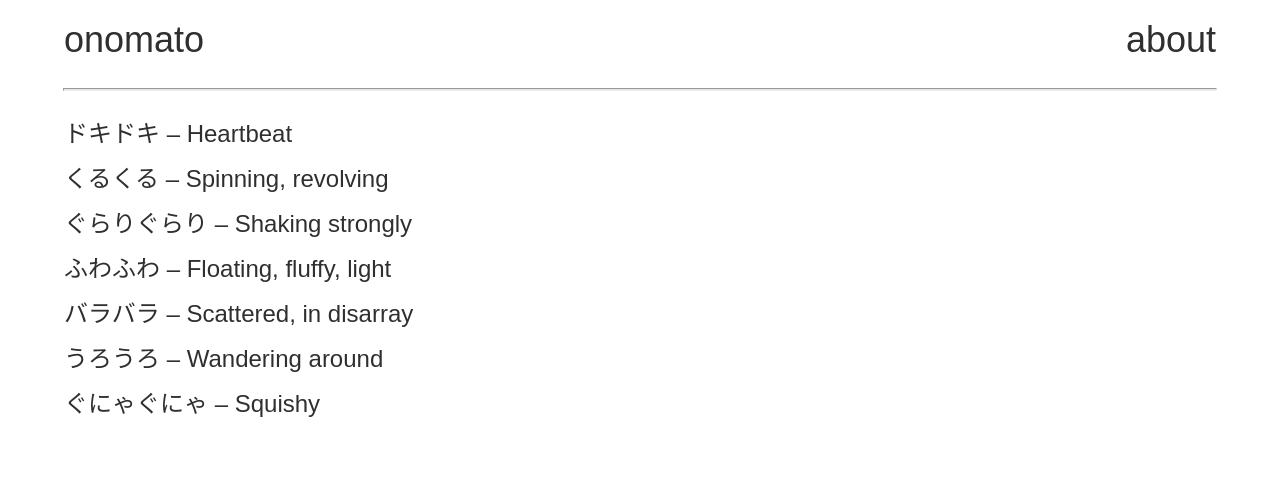
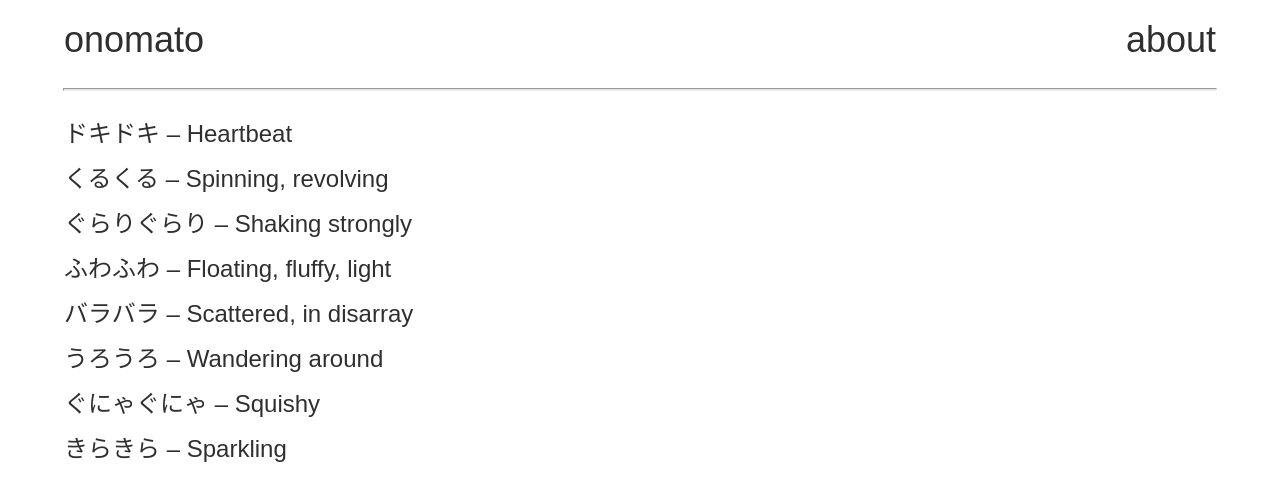
Before and after one commit to leedoughty/japanese-onomatopoeia, a React (Create React App) app: page / in a window 1280 px wide. Shown: the top 500 px of the page. Built offline with nearby package versions, Linux system fonts and the light colour scheme.

Commit message:
Add kirakira component

```diff
--- a/src/japaneseOnomatopoeia.json
+++ b/src/japaneseOnomatopoeia.json
@@ -75,5 +75,16 @@
         "sentenceMeaning": "The pillow was very squishy"
       }
     ]
+  },
+  {
+    "id": "kirakira",
+    "word": "きらきら",
+    "meaning": "Sparkling",
+    "sentences": [
+      {
+        "sentence": "星はきらきらと輝いた",
+        "sentenceMeaning": "The stars sparkled"
+      }
+    ]
   }
 ]
--- /dev/null
+++ b/src/word-animations/Kirakira.js
@@ -0,0 +1,11 @@
+import React from "react";
+
+function Kirakira() {
+  return (
+    <div>
+      <h1>きらきら</h1>
+    </div>
+  );
+}
+
+export default Kirakira;
--- a/src/word-animations/WordAnimationMap.js
+++ b/src/word-animations/WordAnimationMap.js
@@ -8,6 +8,7 @@ const WordAnimationComponents = {
   barabara: WordAnimations.Barabara,
   urouro: WordAnimations.Urouro,
   gunyagunya: WordAnimations.Gunyagunya,
+  kirakira: WordAnimations.Kirakira,
 };
 
 export default WordAnimationComponents;
--- a/src/word-animations/index.js
+++ b/src/word-animations/index.js
@@ -5,3 +5,4 @@ export { default as Kurukuru } from "./Kurukuru";
 export { default as Barabara } from "./Barabara";
 export { default as Urouro } from "./Urouro";
 export { default as Gunyagunya } from "./Gunyagunya";
+export { default as Kirakira } from "./Kirakira";
```
